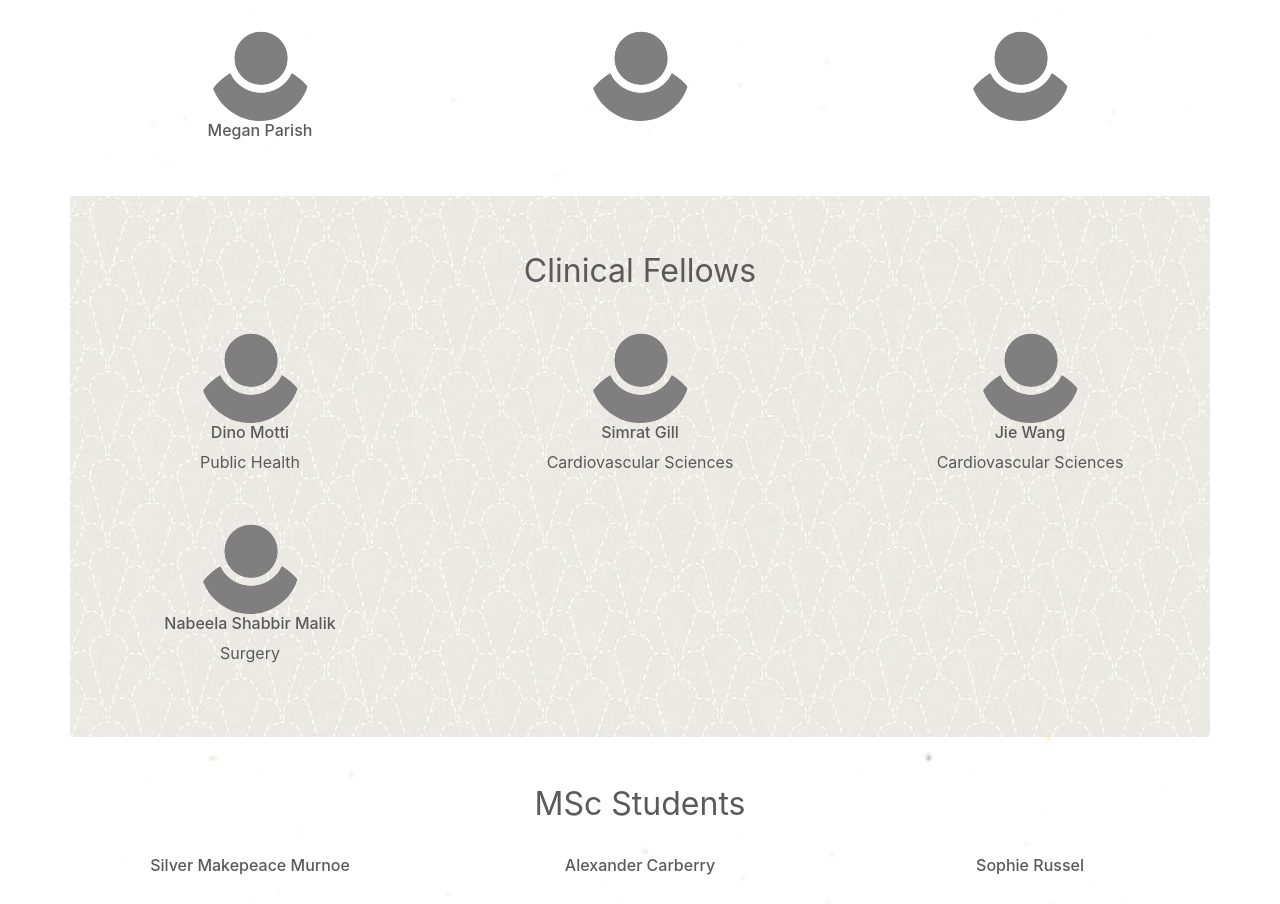
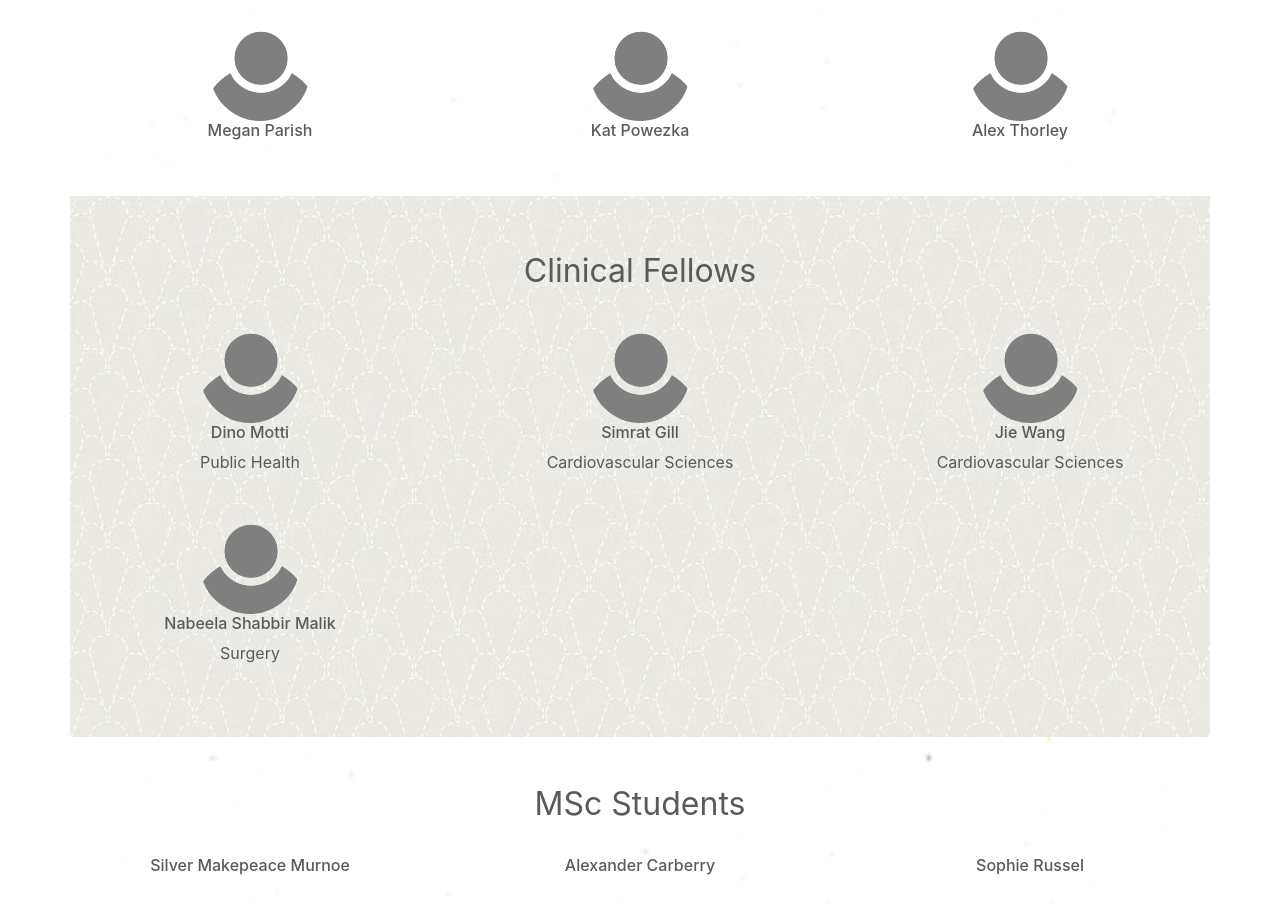
Before and after one commit to gkoutos/gkoutos.github.io, a plain HTML site: page index.html in a window 1280 px wide. Shown: the part 3837-4741 px from the top of the page. Drawn offline with nearby package versions, Linux system fonts and the light colour scheme.

Commit message:
Update index.html

```diff
--- a/index.html
+++ b/index.html
@@ -780,11 +780,11 @@ $(document).ready(function(){
 
     <div class="col-lg-4">
     <img class="rounded-circle" src="images/profiles/avatar022.png" width="100" height ="100">
-    <h6></h6>
+    <h6>Kat Powezka</h6>
     </div><!-- /.col-lg-4 -->
                                                                                                  <div class="col-lg-4">
     <img class="rounded-circle" src="images/profiles/avatar022.png" width="100" height ="100">
-    <h6></h6>
+    <h6>Alex Thorley</h6>
     </div><!-- /.col-lg-4 -->
 
 </div><!-- /.row -->
```
